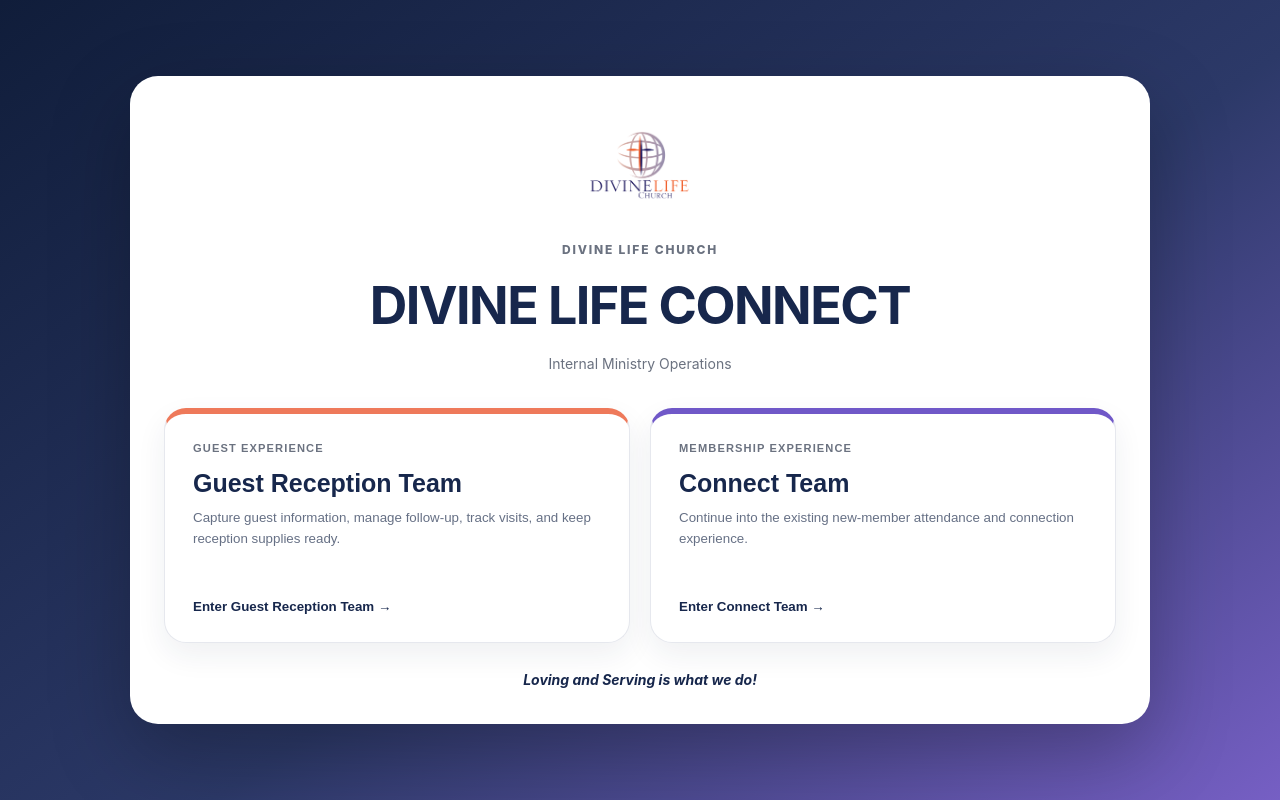
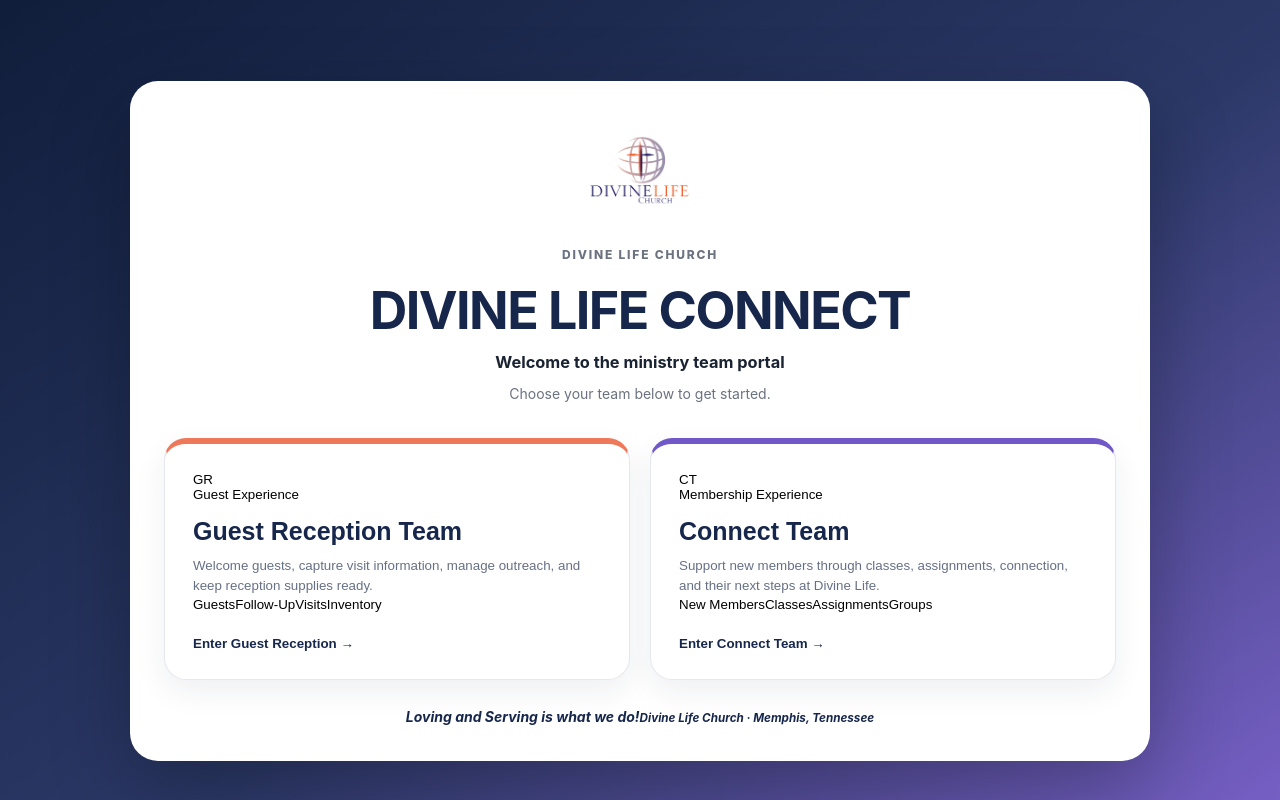
Before and after one commit to jarvisjharris1-dme/dlc-app, a React (Vite) app: page / in a window 1280 px wide. Built offline with nearby package versions, Linux system fonts and the light colour scheme; no server answers.

Commit message:
style: upgrade Divine Life Connect home screen

```diff
--- a/src/DivineLifeShell.jsx
+++ b/src/DivineLifeShell.jsx
@@ -7,5 +7,55 @@
   const [area,setArea]=useState('entry');
   if(area==='connect') return <div><button className="dlc-home-float" onClick={()=>setArea('entry')}>← Divine Life Connect</button><ConnectTeamApp/></div>;
   if(area==='guest') return <GuestReceptionApp onHome={()=>setArea('entry')}/>;
-  return <main className="dlc-entry"><section className="dlc-entry-card"><div className="dlc-entry-brand"><img src="/dlclogo.png" alt="Divine Life Church"/><p>DIVINE LIFE CHURCH</p><h1>DIVINE LIFE CONNECT</h1><span>Internal Ministry Operations</span></div><div className="dlc-team-grid"><button className="dlc-team-card guest" onClick={()=>setArea('guest')}><small>GUEST EXPERIENCE</small><h2>Guest Reception Team</h2><p>Capture guest information, manage follow-up, track visits, and keep reception supplies ready.</p><strong>Enter Guest Reception Team →</strong></button><button className="dlc-team-card connect" onClick={()=>setArea('connect')}><small>MEMBERSHIP EXPERIENCE</small><h2>Connect Team</h2><p>Continue into the existing new-member attendance and connection experience.</p><strong>Enter Connect Team →</strong></button></div><footer>Loving and Serving is what we do!</footer></section></main>;
+
+  return (
+    <main className="dlc-entry">
+      <div className="dlc-glow dlc-glow-one" />
+      <div className="dlc-glow dlc-glow-two" />
+      <section className="dlc-entry-card">
+        <div className="dlc-entry-brand">
+          <div className="dlc-logo-halo"><img src="/dlclogo.png" alt="Divine Life Church"/></div>
+          <p>DIVINE LIFE CHURCH</p>
+          <h1>DIVINE LIFE <span>CONNECT</span></h1>
+          <div className="dlc-rule" />
+          <h3>Welcome to the ministry team portal</h3>
+          <span>Choose your team below to get started.</span>
+        </div>
+
+        <div className="dlc-team-grid">
+          <button className="dlc-team-card guest" onClick={()=>setArea('guest')}>
+            <div className="dlc-card-top">
+              <div className="dlc-card-icon">GR</div>
+              <span className="dlc-status-dot">Guest Experience</span>
+            </div>
+            <h2>Guest Reception Team</h2>
+            <p>Welcome guests, capture visit information, manage outreach, and keep reception supplies ready.</p>
+            <div className="dlc-card-meta">
+              <span>Guests</span><span>Follow-Up</span><span>Visits</span><span>Inventory</span>
+            </div>
+            <strong>Enter Guest Reception <span>→</span></strong>
+          </button>
+
+          <button className="dlc-team-card connect" onClick={()=>setArea('connect')}>
+            <div className="dlc-card-top">
+              <div className="dlc-card-icon">CT</div>
+              <span className="dlc-status-dot">Membership Experience</span>
+            </div>
+            <h2>Connect Team</h2>
+            <p>Support new members through classes, assignments, connection, and their next steps at Divine Life.</p>
+            <div className="dlc-card-meta">
+              <span>New Members</span><span>Classes</span><span>Assignments</span><span>Groups</span>
+            </div>
+            <strong>Enter Connect Team <span>→</span></strong>
+          </button>
+        </div>
+
+        <footer>
+          <span className="dlc-footer-line" />
+          <strong>Loving and Serving is what we do!</strong>
+          <small>Divine Life Church · Memphis, Tennessee</small>
+        </footer>
+      </section>
+    </main>
+  );
 }
```
